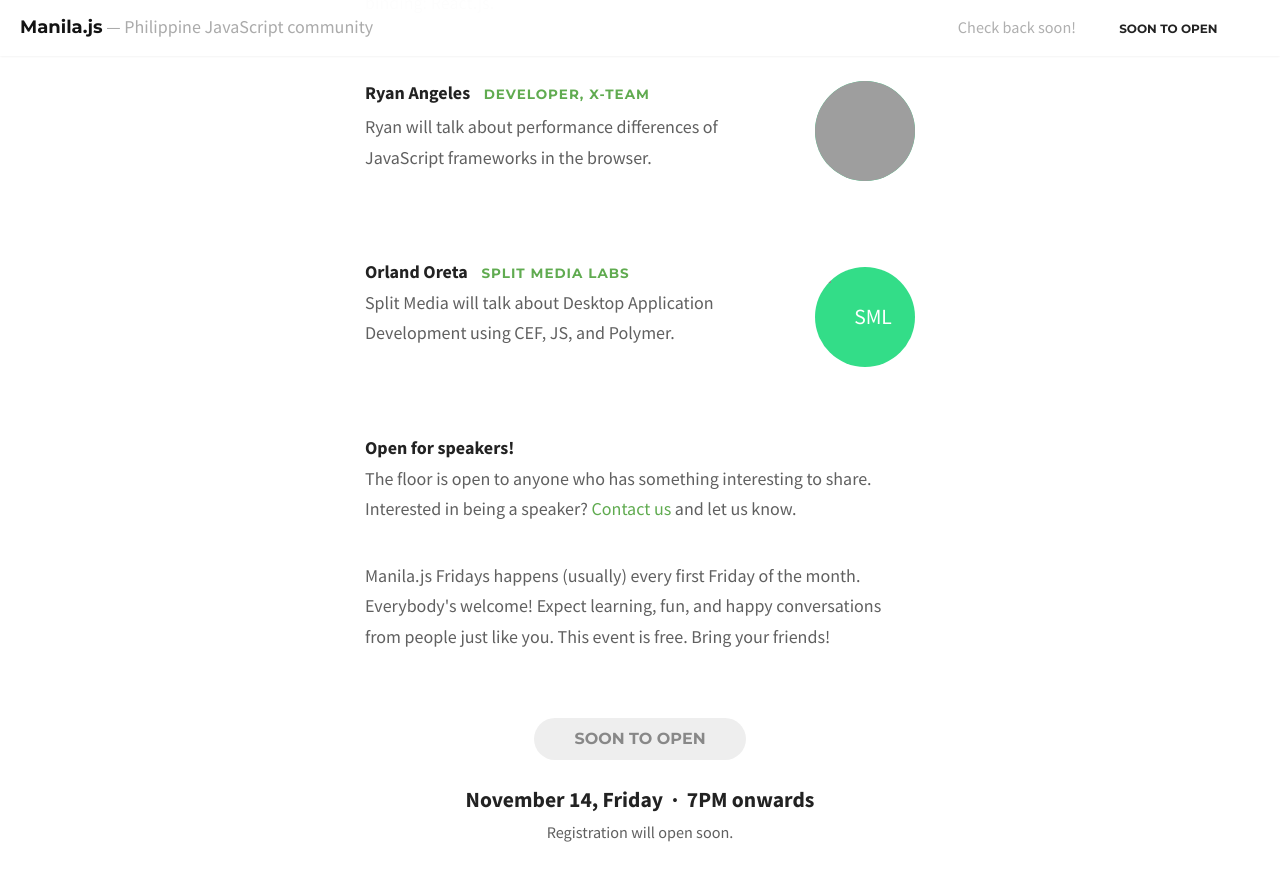
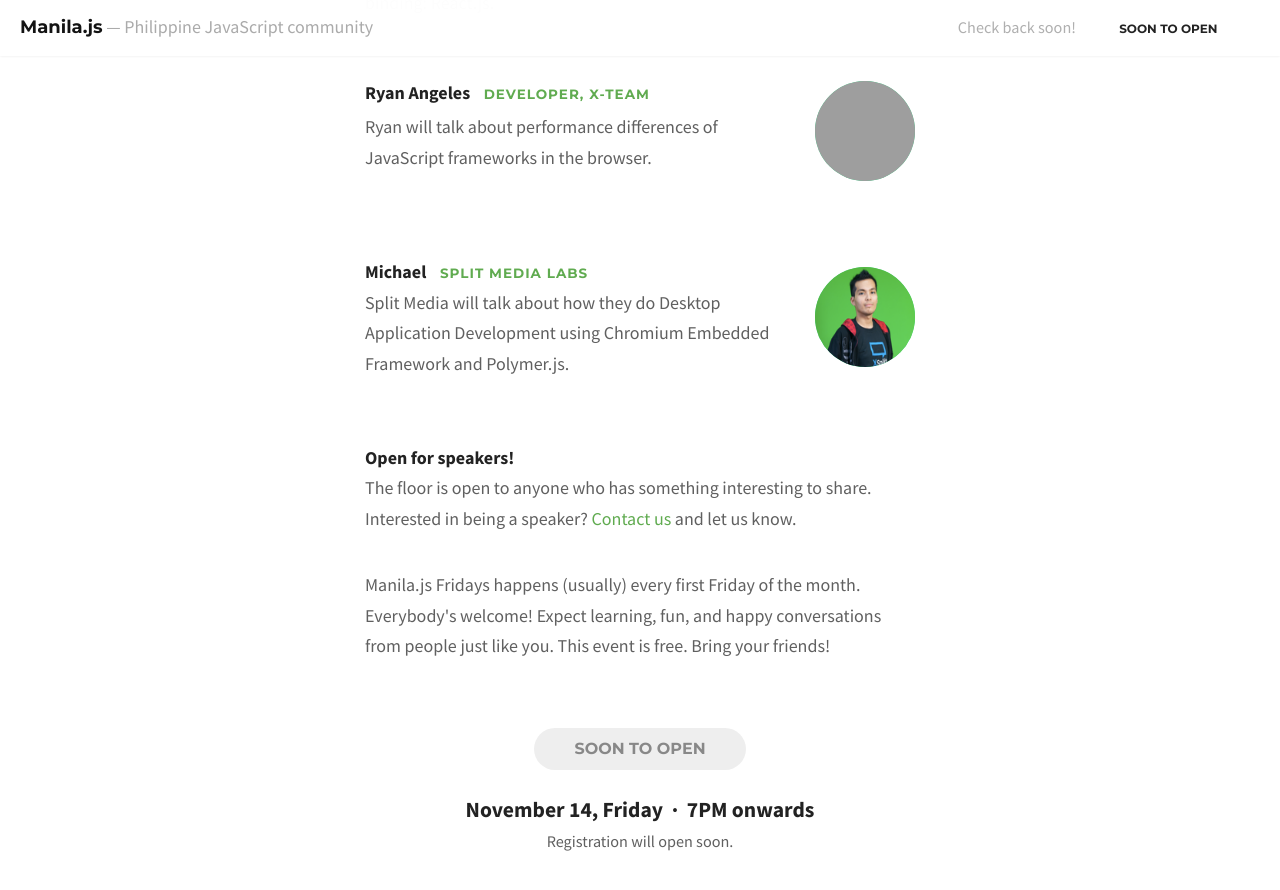
Before and after one commit to manilajs/manilajs.com, a Jekyll site: the page built from index.html, in a window 1280 px wide and 900 px high, scrolled down 932 px. Shown: the top 890 px of the window. Built offline with Jekyll 4.4.1, drawn with Linux system fonts in a browser that asks for light colours; nearby versions of some CDN libraries; some web fonts are replaced; grey boxes are pictures that could not be loaded.

Commit message:
Michael.

```diff
--- a/index.html
+++ b/index.html
@@ -75,15 +75,15 @@
     Ryan will talk about performance differences of JavaScript
     frameworks in the browser.
 
-- name: Orland Oreta
-  # url: http://
-  # avatar: "https://fbcdn-profile-a.akamaihd.net/hprofile-ak-xpf1/v/t1.0-1/p160x160/1558523_10200441738924924_2035482436_n.jpg?oh=8d6710a6412948bbc71cb1d7790749d5&oe=54F74243&__gda__=1420528596_a1eb75433736e0603c85270cf20c29a4"
-  initials: SML
+- name: Michael
+  url: "http://splitmedialabs.com"
+  avatar: "images/michael.png"
+  # initials: SML
   title: Split Media Labs
   #github: username
   #twitter: username
   description: |-
-    Split Media will talk about Desktop Application Development using CEF, JS, and Polymer.
+    Split Media will talk about how they do Desktop Application Development using Chromium Embedded Framework and Polymer.js.
 
 # - name: Dude McScrubberson
 #   url: http://
```
Also changed, not shown: images/michael.png (added).
